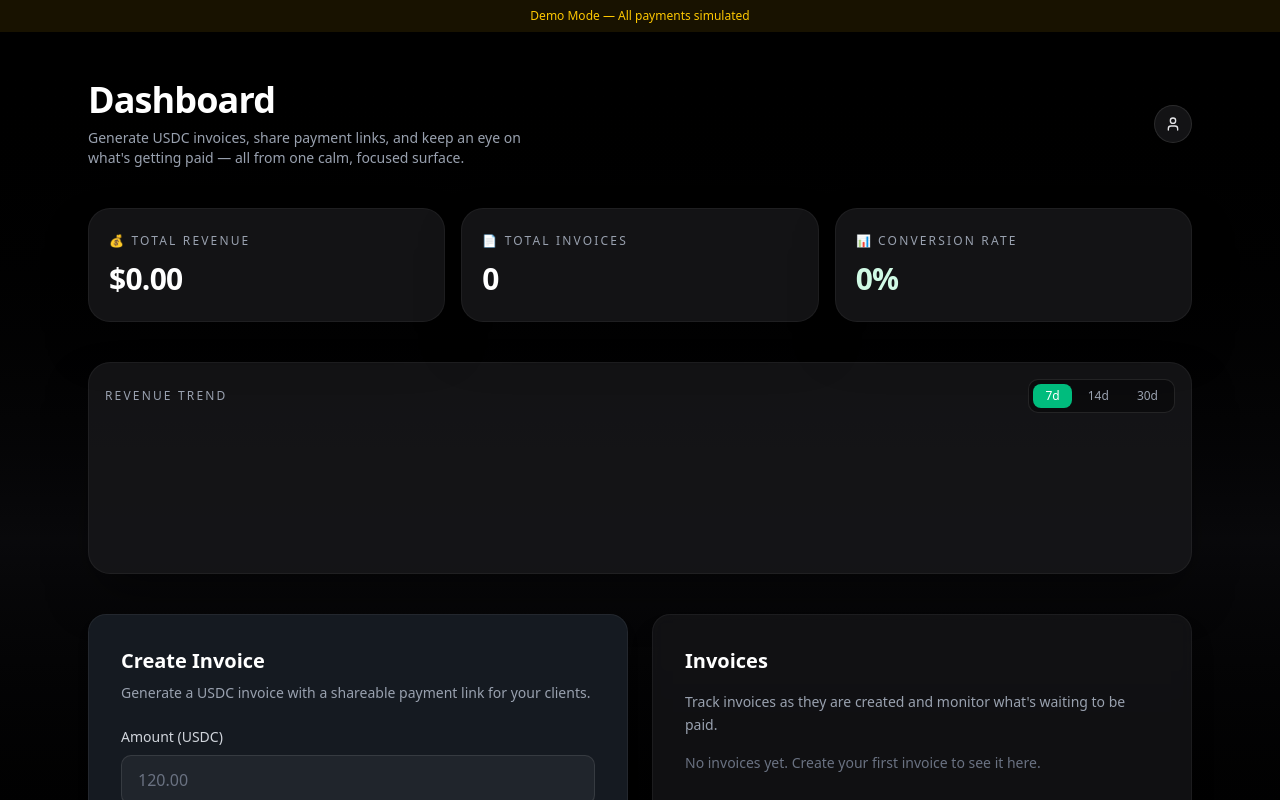
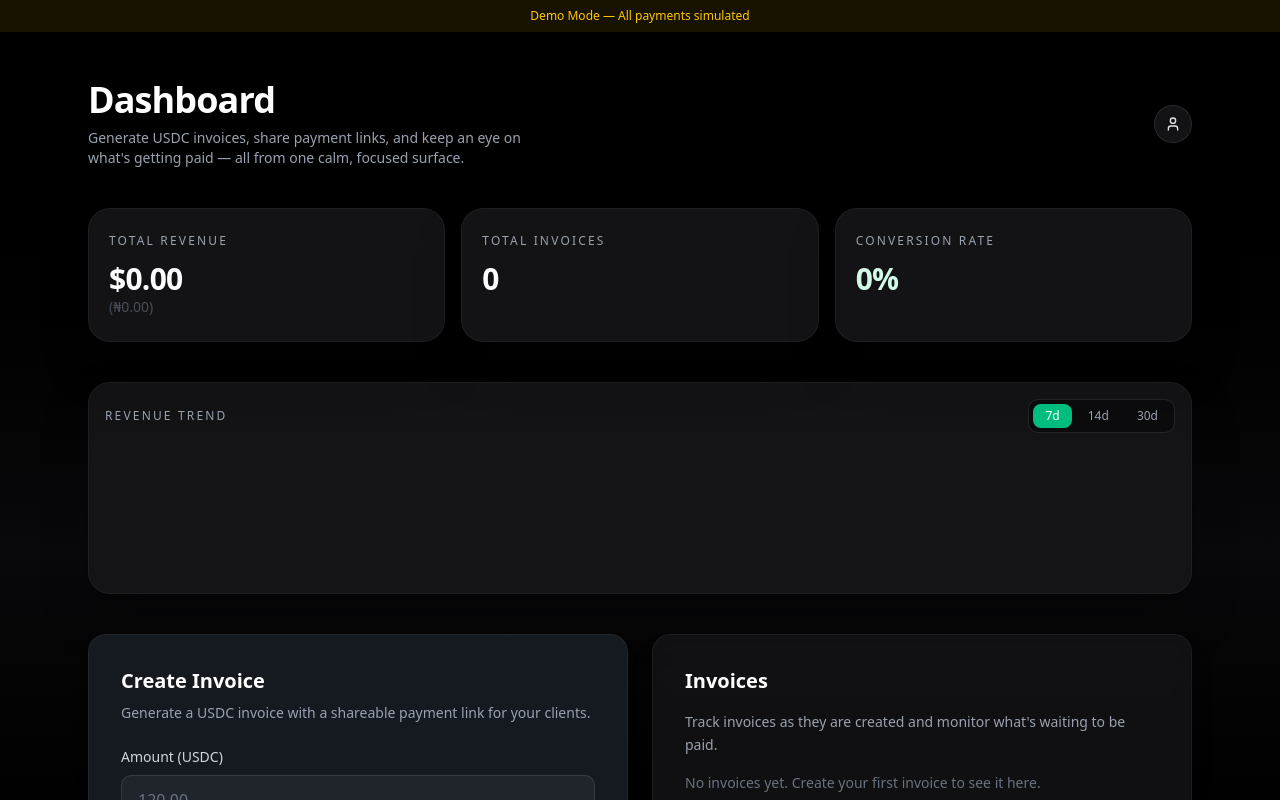
Before and after one commit to Focus1010/velora, a Next.js app: page /dashboard in a window 1280 px wide. Shown: the top 800 px of the page. Built offline with nearby package versions, Linux system fonts and the light colour scheme; sample sign-in values are in the browser's storage.

Commit message:
feat: add naira conversion and remove all emojis from codebase

```diff
--- a/src/app/dashboard/page.tsx
+++ b/src/app/dashboard/page.tsx
@@ -204,12 +204,17 @@ export default function Dashboard() {
             variants={fadeInUp}
           >
             <p className="text-xs font-medium tracking-[0.18em] text-gray-400 uppercase">
-              💰 Total Revenue
+              Total Revenue
             </p>
             <div className="mt-3 flex items-end justify-between">
-              <p className="text-3xl font-semibold tracking-tight text-white">
-                ${metrics.revenue.toLocaleString("en-US", { minimumFractionDigits: 2, maximumFractionDigits: 2 })}
-              </p>
+              <div>
+                <p className="text-3xl font-semibold tracking-tight text-white">
+                  ${metrics.revenue.toLocaleString("en-US", { minimumFractionDigits: 2, maximumFractionDigits: 2 })}
+                </p>
+                <p className="text-sm text-gray-500 opacity-60">
+                  (₦{(metrics.revenue * 1400).toLocaleString("en-NG", { minimumFractionDigits: 2, maximumFractionDigits: 2 })})
+                </p>
+              </div>
               {metrics.trend !== 0 && (
                 <div className={cn(
                   "flex items-center gap-1 rounded-full px-2 py-1 text-xs font-medium",
@@ -228,7 +233,7 @@ export default function Dashboard() {
             variants={fadeInUp}
           >
             <p className="text-xs font-medium tracking-[0.18em] text-gray-400 uppercase">
-              📄 Total Invoices
+              Total Invoices
             </p>
             <p className="mt-3 text-3xl font-semibold tracking-tight text-white">
               {metrics.invoiceCount}
@@ -240,7 +245,7 @@ export default function Dashboard() {
             variants={fadeInUp}
           >
             <p className="text-xs font-medium tracking-[0.18em] text-gray-400 uppercase">
-              📊 Conversion Rate
+              Conversion Rate
             </p>
             <p className="mt-3 text-3xl font-semibold tracking-tight text-emerald-100">
               {metrics.conversion.toFixed(0)}%
--- a/src/app/pay/[invoiceId]/bank/page.tsx
+++ b/src/app/pay/[invoiceId]/bank/page.tsx
@@ -175,7 +175,7 @@ export default function BankPayPage() {
           {state === "success" && (
             <div className="mt-4 space-y-3 text-center">
               <div className="mx-auto flex h-10 w-10 items-center justify-center rounded-full bg-emerald-500/20 text-emerald-300">
-                ✓
+                Success
               </div>
               <p className="text-sm font-medium text-white">
                 Transfer confirmed
--- a/src/app/pay/[invoiceId]/card/page.tsx
+++ b/src/app/pay/[invoiceId]/card/page.tsx
@@ -151,7 +151,7 @@ export default function CardPayPage() {
 
                 <p className="text-[0.7rem] text-zinc-500 text-center">
                   <span className="mr-1.5 inline-flex h-4 w-4 items-center justify-center rounded-full border border-zinc-600 text-[0.6rem]">
-                    🔒
+                    Locked
                   </span>
                   256-bit encrypted. Card details are never stored.
                 </p>
@@ -174,7 +174,7 @@ export default function CardPayPage() {
           {state === "success" && (
             <div className="space-y-4 text-center">
               <div className="mx-auto flex h-12 w-12 items-center justify-center rounded-full bg-emerald-500/20 text-emerald-300">
-                ✓
+                Success
               </div>
               <h2 className="text-lg font-semibold text-white">
                 Payment Successful
--- a/src/app/pay/[invoiceId]/page.tsx
+++ b/src/app/pay/[invoiceId]/page.tsx
@@ -141,7 +141,7 @@ export default function PayPage() {
                   "disabled:opacity-50 disabled:cursor-not-allowed",
                 )}
               >
-                {linkCopied ? "Link copied" : "🔗 Copy Invoice Link"}
+                {linkCopied ? "Link copied" : "Copy Invoice Link"}
               </button>
 
               <p className="text-[0.7rem] text-center text-muted-foreground">
--- a/src/app/pay/[invoiceId]/success/page.tsx
+++ b/src/app/pay/[invoiceId]/success/page.tsx
@@ -32,7 +32,7 @@ export default function PaySuccessPage() {
         >
           <div className="space-y-4 text-center">
             <div className="mx-auto flex h-12 w-12 items-center justify-center rounded-full bg-emerald-500/20 text-emerald-300">
-              ✓
+              Success
             </div>
             <div>
               <h1 className="text-2xl sm:text-3xl font-semibold tracking-tight text-white">
```
